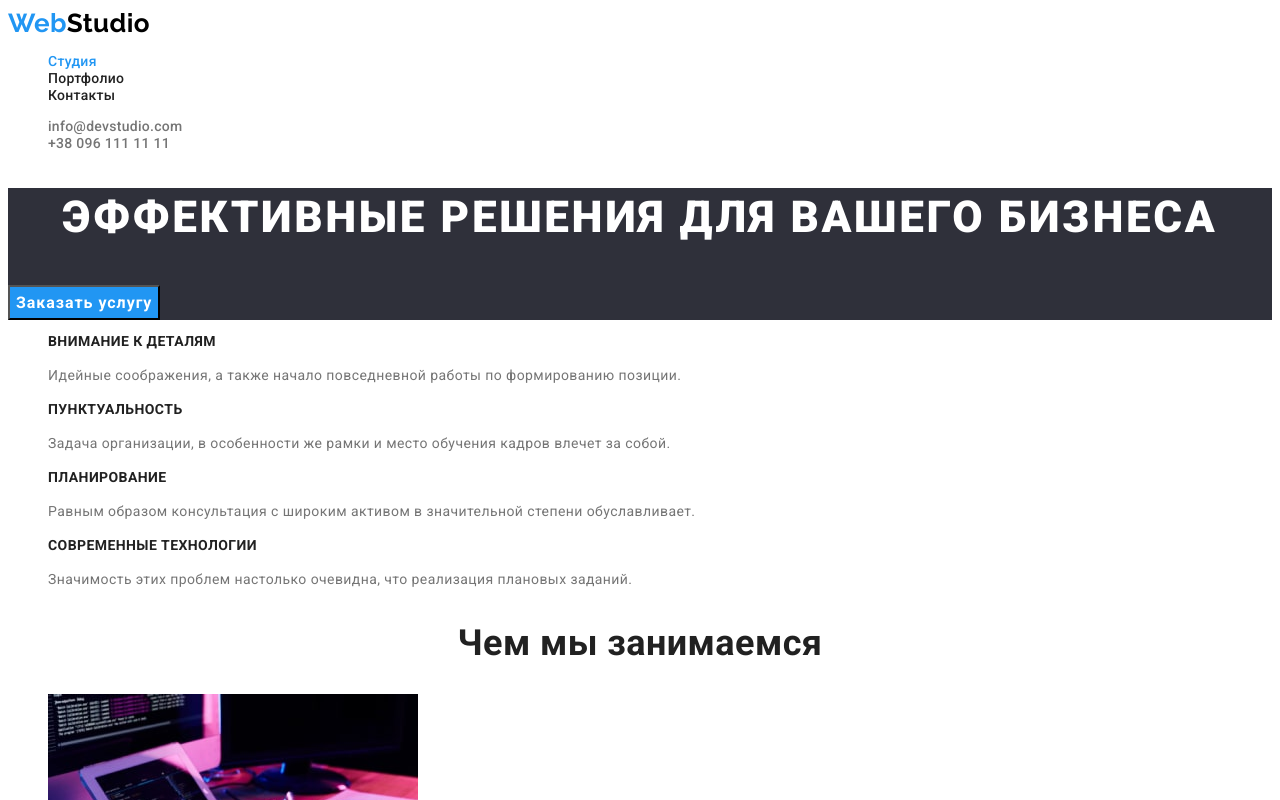
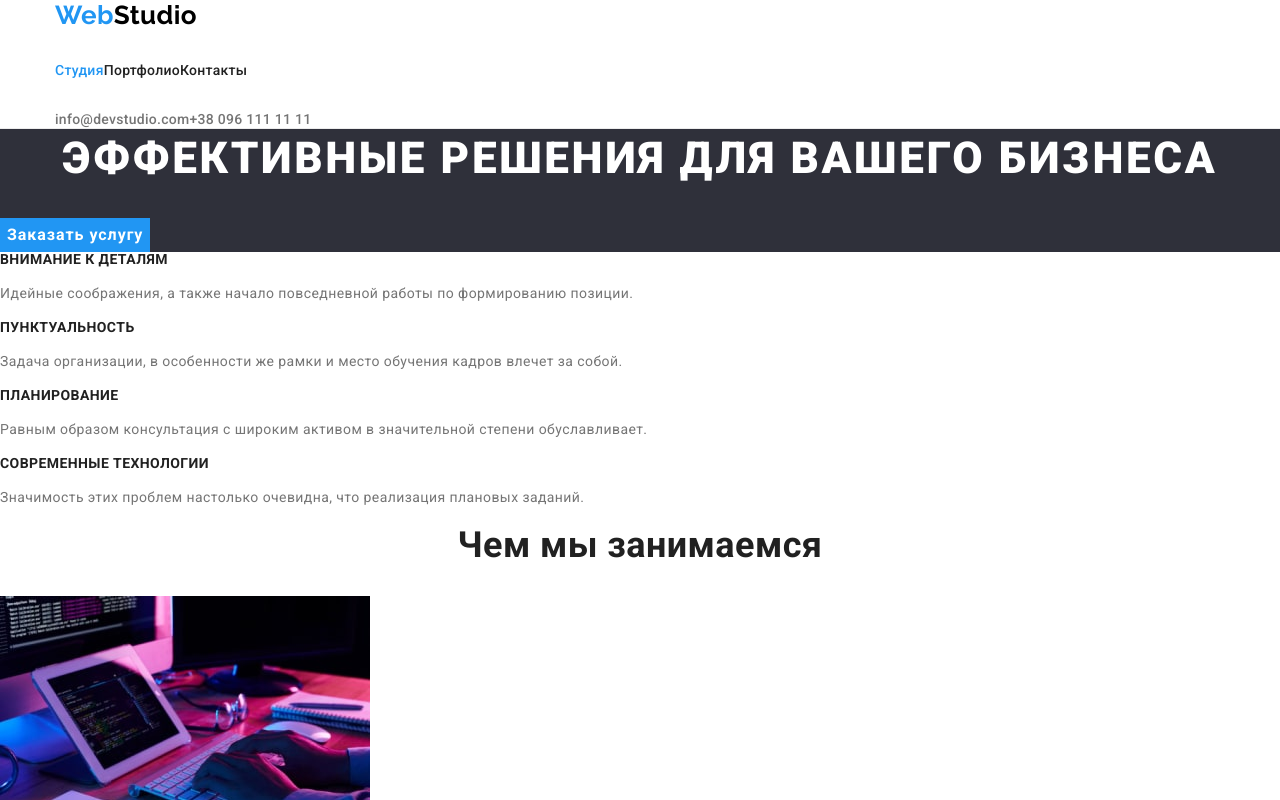
Before and after one commit to pelmeshek91/goit-markup-hw-03, a plain HTML site: page index.html in a window 1280 px wide. Shown: the top 800 px of the page. Drawn offline with nearby package versions, Linux system fonts and the light colour scheme.

Commit message:
change names

```diff
--- a/css/style.css
+++ b/css/styles.css
@@ -16,6 +16,14 @@
     --accent-link: rgba(255, 255, 255, 0.6);
 }
 
+html {
+	box-sizing: border-box;
+}
+*,
+*::after,
+*::before {
+	box-sizing: inherit;
+}
 body {
     font-family: "Roboto", sans-serif;
     color: var(--secondary-title-color);
@@ -26,15 +34,42 @@ body {
 
 button {
     cursor: pointer;
+    border: 1px solid transparent;
 }
 
+
+/* Стили для обнуления верхних отступов у элементов */
+h1,
+h2,
+h3,
+h4,
+h5,
+h6,
+p {
+	margin-top: 0;
+}
+/* Класс для обнуления базовых свойств у списков (ul) */
 .list {
-    list-style: none;
+	list-style: none;
+	padding-left: 0;
+	margin: 0;
+}
+/* Класс для обнуления базовых свойств у ссылок */
+.link {
+	text-decoration: none;
+	color: inherit;
+}
+/* Свойства для корректного отображения картинок */
+img {
+	display: block;
+	max-width: 100%;
+	height: auto;
+}
+/* Свойства для обнуления курсива у address */
+address {
+	font-style: normal;
 }
 
-.link {
-    text-decoration: none;
-}
 .visually-hidden {
     position: absolute;
     width: 1px;
@@ -47,8 +82,22 @@ button {
     clip: rect(0 0 0 0);
     overflow: hidden;
     }
+/* General class */
+
+.container {
+ width: 1200px;
+  padding: 0 15px;
+ margin: 0 auto;
+}
 
 /* ----------------HEADER------------------- */
+.header {
+    border-bottom: 1px solid #ececec;
+  }
+  .nav {
+    display: flex;
+    align-items: center;
+  }
 .logo {
     font-family: "Raleway";
     font-weight: 700;
@@ -63,8 +112,14 @@ button {
 .logo-second-text {
     color: var(--secondary-text-color);
 }
+.nav-list {
+    display: flex;
+}
 
 .nav-item-link {
+    display: block;
+  padding-top: 32px;
+  padding-bottom: 32px;
     font-weight: 500;
     line-height: 1.14;
     letter-spacing: 0.02em;
@@ -79,7 +134,9 @@ button {
 .nav-item-link.current {
     color: var(--accent-color);
 }
-
+.header-list {
+    display: flex;
+}
 .header-item-link {
     font-weight: 500;
     line-height: 1.14;
--- a/index.html
+++ b/index.html
@@ -11,12 +11,15 @@
     <link
         href="https://fonts.googleapis.com/css2?family=Raleway:wght@700&family=Roboto:wght@400;500;700;900&display=swap"
         rel="stylesheet">
-    <link rel="stylesheet" href="./css/style.css">
+        <link rel="stylesheet" href="https://cdnjs.cloudflare.com/ajax/libs/normalize/1.1.0/normalize.min.css">
+    <link rel="stylesheet" href="./css/styles.css">
 </head>
 
 <body>
+
     <!-- Шапка -->
     <header class="header">
+        <div class="container">
             <nav class="header-nav">
                 <a href="./" class="logo link"><span class="logo-text">Web</span><span class="logo-second-text">Studio</span></a>
             <ul class="nav-list list">
@@ -39,6 +42,7 @@
                 <a class="header-item-link link" href="tel:+380961111111">+38 096 111 11 11</a>
             </li>
         </ul>
+    </div>
     </header>
     <!-- Основной текст -->
     <main>
```
Also changed, not shown: portfolio.html (+2 -1 lines).
